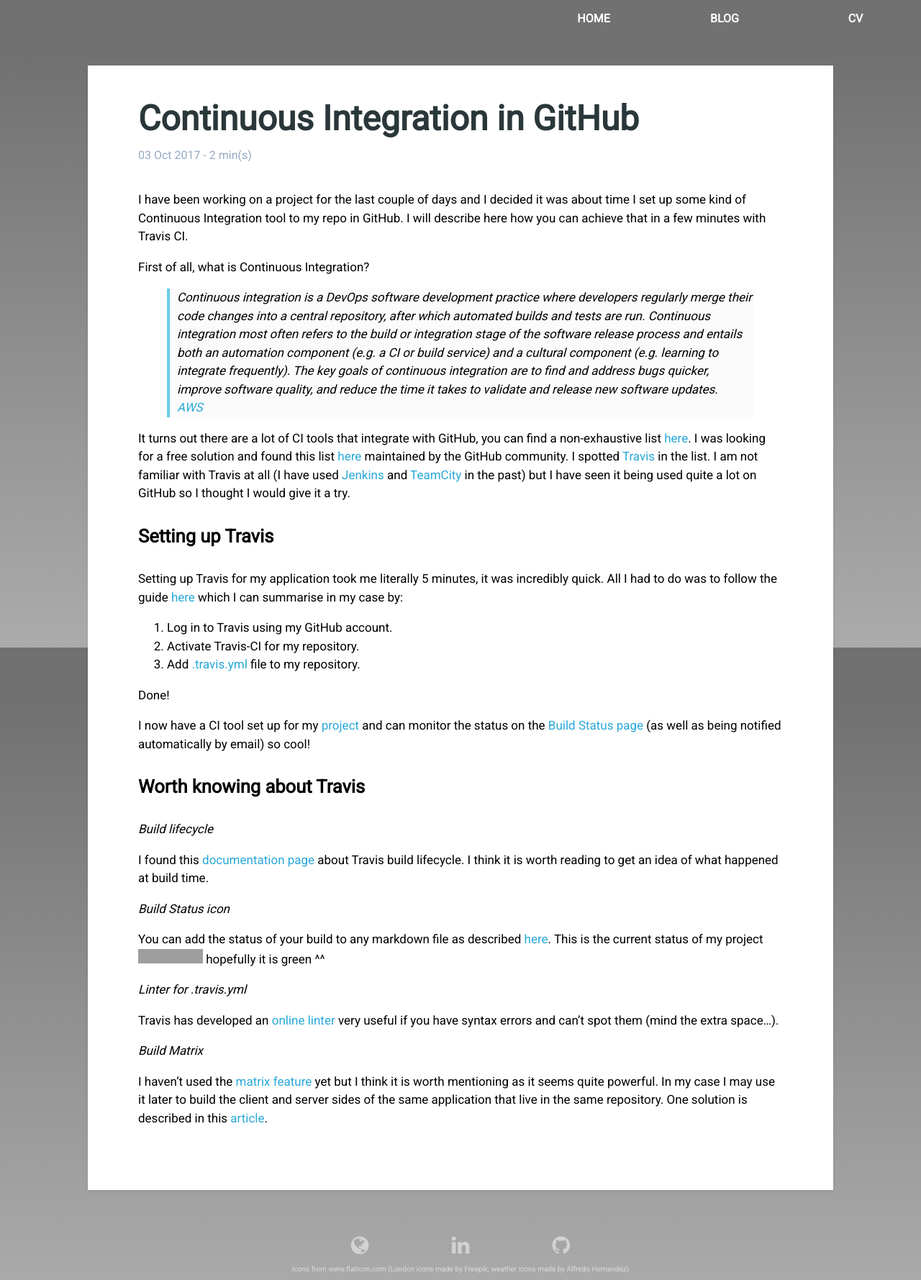
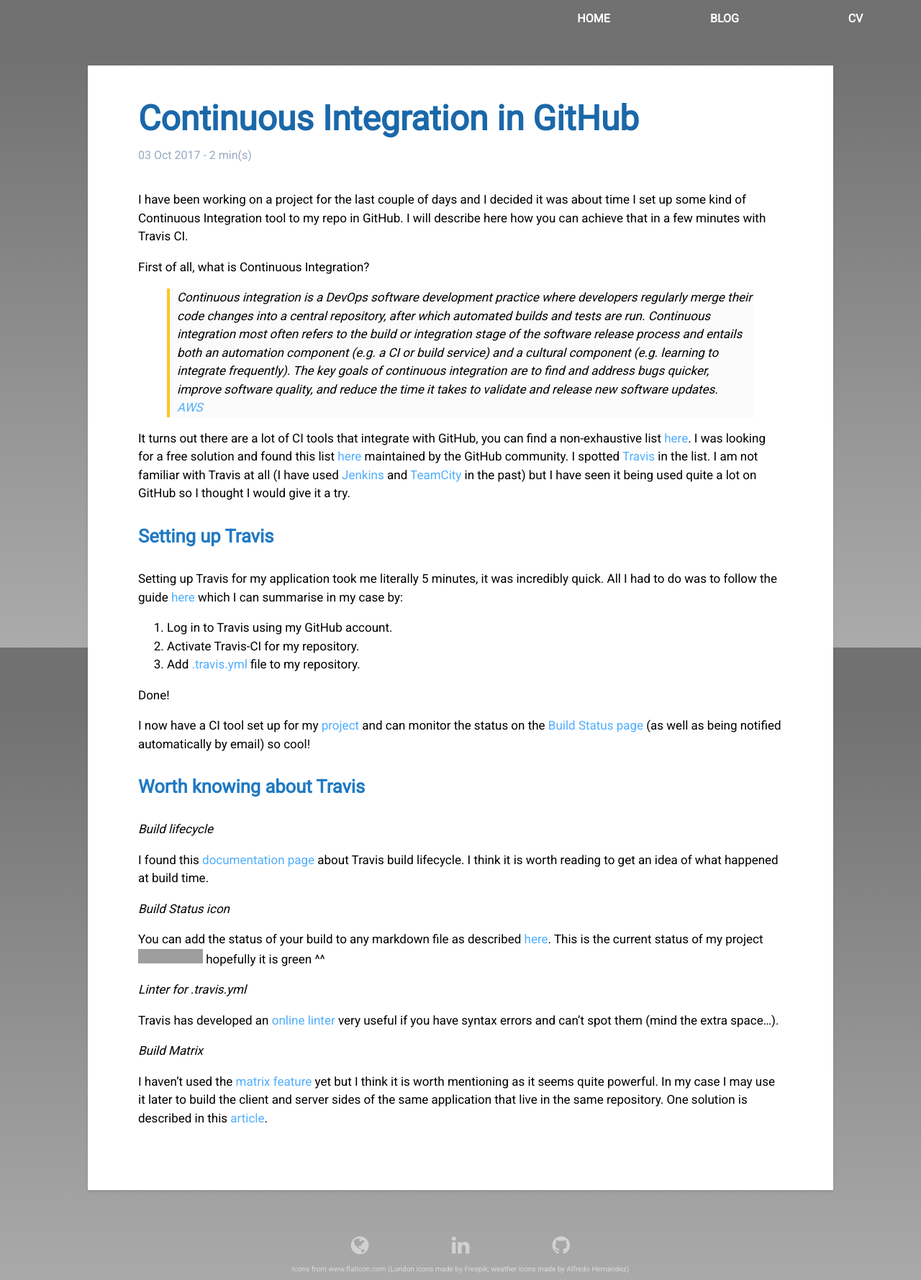
Before and after one commit to caroleolivier/caroleolivier.github.io, a Jekyll site: the page built from _posts/2017-10-03-continuous-integration-in-github.md, in a window 1280 px wide. Shown: the whole page at 72% size. Built offline with Jekyll 4.4.1, drawn with Linux system fonts in a browser that asks for light colours; grey boxes are pictures that could not be loaded.

Commit message:
Restyle post

```diff
--- a/assets/sass/post.scss
+++ b/assets/sass/post.scss
@@ -1,13 +1,13 @@
+$post_color_1: #1a68a9;
+$post_color_3: #1f79c3;
+$post_color_4: #50aefd;
+$post_color_6: #97AAC3;
+$post_color_7: #fbfbfb;
+$post_color_20: #ffc526;
+
 $post_background: white;
-$font_color_0: #0d262b;
-$font_color_1: #2a373a;
-$font_color_1_5: #284e6b;
-$font_color_2: #1e7699;
-$font_color_3: #29a8d8;
-$font_color_4: #65cee6;
-$font_color_5: #97AAC3;
-$font_color_6: #fbfbfb;
-$font_color_7: white;
+$post_title: $post_color_1;;
+$post_subtitle: $post_color_6;;
 
 .post-page {
     margin: 40px auto 60px auto;
@@ -20,12 +20,12 @@
         .title {
             margin-bottom: 10px;
             font-size: 3em;
-            color: #2a373a;
+            color: $post_title;
             line-height: 0.9em;
         }
 
         .meta {
-            color: $font_color_5;
+            color: $post_subtitle;
             margin: 20px 0px;
         }
     }
@@ -37,19 +37,22 @@
 
         h1 {
             font-size: 3em;
-            color: $font_color_1;
+            color: $post_color_1;
             line-height: 0.9em;
         }
 
         h2 {
+            color: $post_color_3;
             font-size: 2.5em;
         }
 
         h3 {
+            color: $post_color_3;
             font-size: 2em;
         }
 
         h4 {
+            color: $post_color_3;
             font-size: 1.5em;
         }
 
@@ -60,8 +63,8 @@
         }
 
         blockquote {
-            border-left: solid 4px $font_color_4;
-            background: $font_color_6;
+            border-left: solid 4px $post_color_20;
+            background: $post_color_7;
             font-style: italic;
 
             p {
@@ -70,16 +73,16 @@
         }
 
         code {
-            background: $font_color_6;
+            background: $post_color_7;
         }
 
         pre.highlight {
-            background: $font_color_6;
+            background: $post_color_7;
         }
 
         a {
             text-decoration: none;
-            color: $font_color_3;
+            color: $post_color_4;
 
             &:hover {
                 text-decoration: underline;
```
